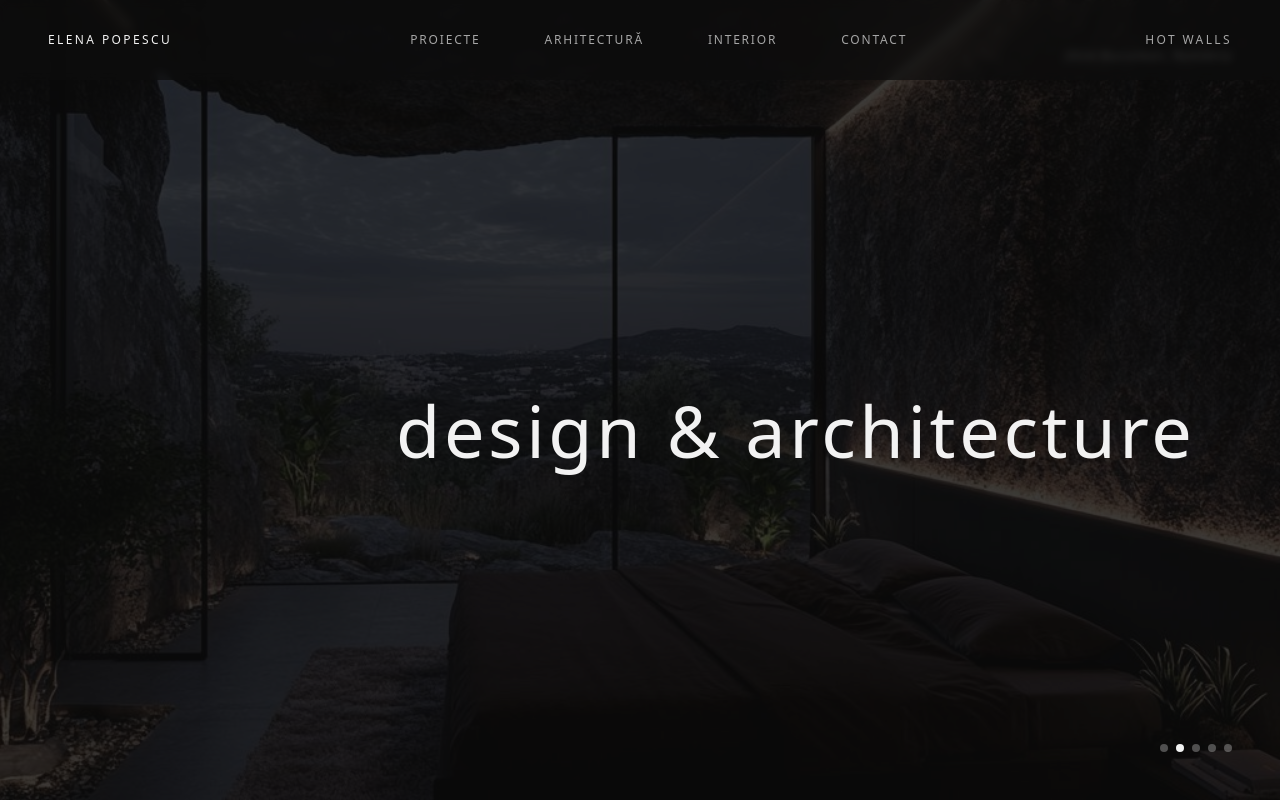
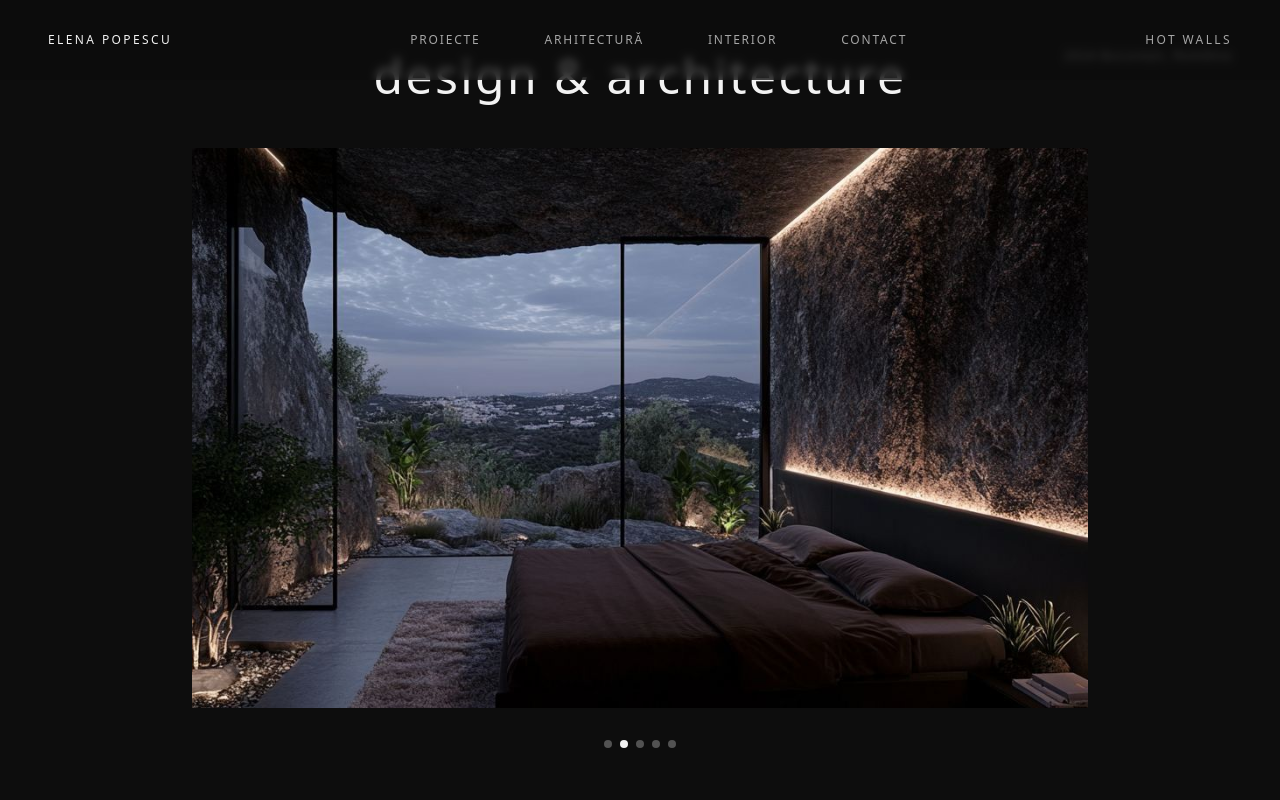
Before and after one commit to AVA1502/spaces-styled-dreams, a React (Vite) app: page / in a window 1280 px wide. Shown: the top 800 px of the page. Built offline with nearby package versions, Linux system fonts and the light colour scheme; the HTML template or start-up script is replaced by a standard one.

Commit message:
Rearrange hero section elements

```diff
--- a/src/components/Hero.tsx
+++ b/src/components/Hero.tsx
@@ -13,37 +13,43 @@ const Hero = () => {
     }, 4000);
     return () => clearInterval(interval);
   }, [images.length]);
-  return <section className="relative min-h-screen flex items-center overflow-hidden bg-background">
-      {/* Animated Background Images */}
-      <div className="absolute inset-0">
-        {images.map((image, index) => <img key={index} src={image} alt={`Modern interior design ${index + 1}`} className={`w-full h-full object-cover absolute inset-0 transition-opacity duration-2000 ${index === currentImage ? 'opacity-40' : 'opacity-0'}`} />)}
-        <div className="absolute inset-0 bg-background/50"></div>
-      </div>
-
+  return <section className="relative min-h-screen flex flex-col items-center justify-center bg-background px-12">
       {/* Year and Location - Top Right */}
       <div className="absolute top-12 right-12 text-right text-xs text-muted-foreground font-light tracking-widest">
         <div>2024 București, România</div>
       </div>
 
-      {/* Main Content */}
-      <div className="relative z-10 w-full px-12">
-        <div className="max-w-4xl">
-          <h1 className="text-[2.5rem] md:text-[3.5rem] lg:text-[4.5rem] font-light leading-none text-foreground tracking-[0.05em] mb-8 lowercase whitespace-nowrap px-[239px] my-[92px] mx-[109px] py-[33px]">
-            design & architecture
-          </h1>
-
-        </div>
+      {/* Main Content - Title */}
+      <div className="text-center mb-12">
+        <h1 className="text-[2rem] md:text-[2.5rem] lg:text-[3rem] font-light leading-none text-foreground tracking-[0.05em] lowercase whitespace-nowrap">
+          design & architecture
+        </h1>
       </div>
 
-      {/* Bottom Info */}
-      <div className="absolute bottom-12 left-12 text-xs text-muted-foreground font-light tracking-widest">
-
-
+      {/* Centered Image Carousel */}
+      <div className="relative w-full max-w-4xl aspect-[16/10] rounded-lg overflow-hidden">
+        {images.map((image, index) => (
+          <img
+            key={index}
+            src={image}
+            alt={`Modern interior design ${index + 1}`}
+            className={`w-full h-full object-cover absolute inset-0 transition-opacity duration-2000 ${
+              index === currentImage ? 'opacity-100' : 'opacity-0'
+            }`}
+          />
+        ))}
       </div>
 
       {/* Image Progress Indicator */}
-      <div className="absolute bottom-12 right-12 flex gap-2">
-        {images.map((_, index) => <div key={index} className={`w-2 h-2 rounded-full transition-all duration-300 ${index === currentImage ? 'bg-foreground' : 'bg-foreground/30'}`} />)}
+      <div className="mt-8 flex gap-2">
+        {images.map((_, index) => (
+          <div
+            key={index}
+            className={`w-2 h-2 rounded-full transition-all duration-300 ${
+              index === currentImage ? 'bg-foreground' : 'bg-foreground/30'
+            }`}
+          />
+        ))}
       </div>
     </section>;
 };
```
